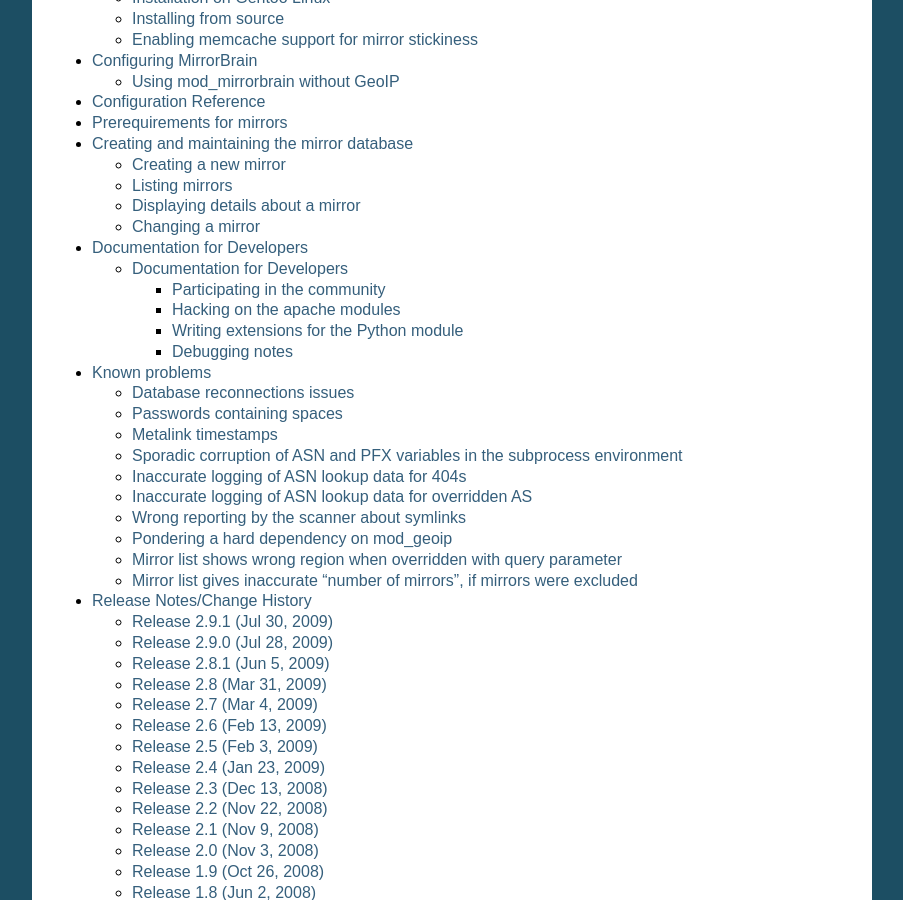
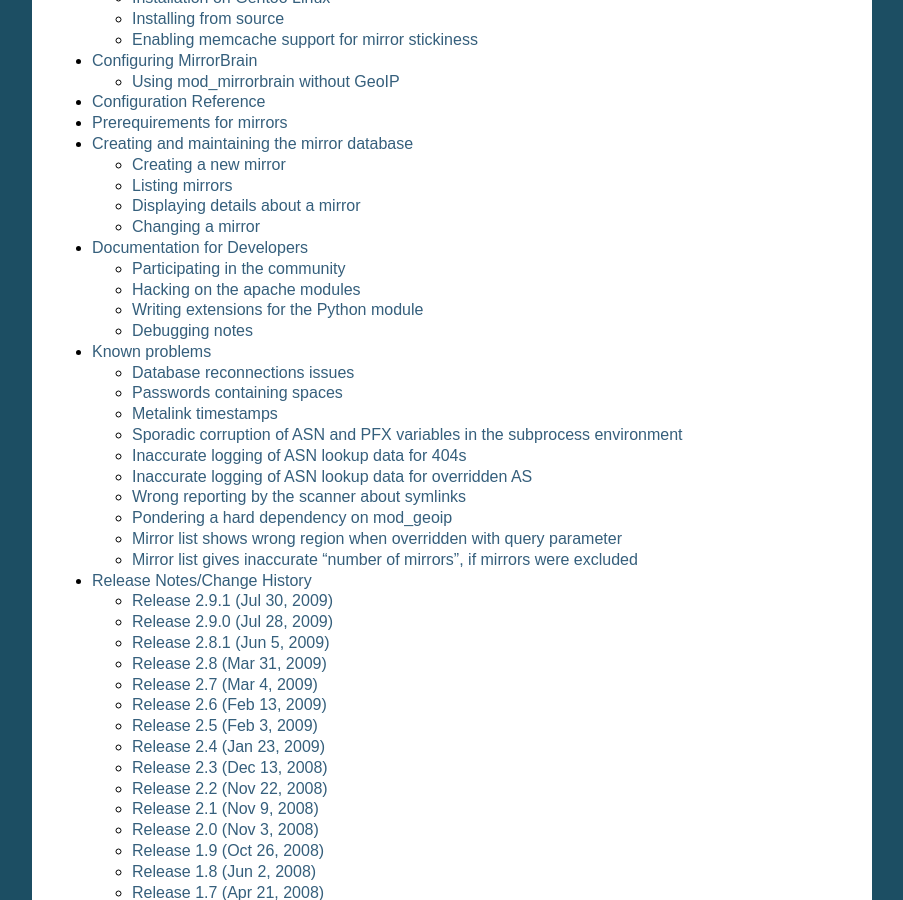
Before and after one commit to hayalci/mirrorbrain, a Sphinx documentation site: the page built from docs/index.rst, in a window 1280 px wide and 900 px high, scrolled down 494 px. Shown: the whole window, without its empty margins (198-1101 px from the left). Built offline with Sphinx 7.4.7, drawn with Linux system fonts in a browser that asks for light colours; pages that are not in the unit, such as notebooks, are missing from menus; some of the changed lines change nothing that is shown.

Commit message:
docs: remove the devel subdirectory. A top-level file developer.rst should be enough, and makes the content easier accessible. If needed, it could still become a separate directory later.
git-svn-id: http://svn.mirrorbrain.org/svn/mirrorbrain/trunk@7743 2d291e14-ff0c-0410-a3fa-d5caa9871f55

```diff
--- a/docs/index.rst
+++ b/docs/index.rst
@@ -16,7 +16,7 @@
    configuration
    configuration_reference
    mirrors
-   devel/index
+   developer
    bugs
    changes
 
```
Also changed, not shown: docs/developer.rst (renamed from docs/devel/developer.rst).
